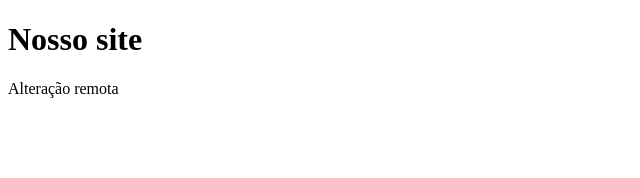
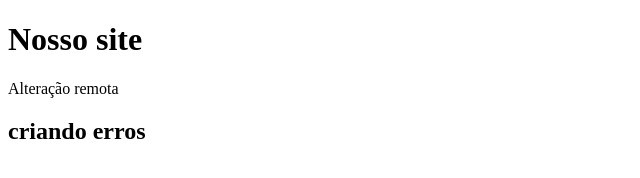
Before and after one commit to brunosverly-hash/Nossa-pasta, a plain HTML site: page index.html in a window 1280 px wide. Shown: the whole page, without its empty margins (0-640 px from the left). Drawn offline with Linux system fonts and the light colour scheme.

Commit message:
Add subheading 'criando erros' to index.html

```diff
--- a/index.html
+++ b/index.html
@@ -8,5 +8,6 @@
 <body>
     <h1>Nosso site</h1>
     <p>Alteração remota</p>
+    <h2> criando erros</h2>
 </body>
 </html>
```
